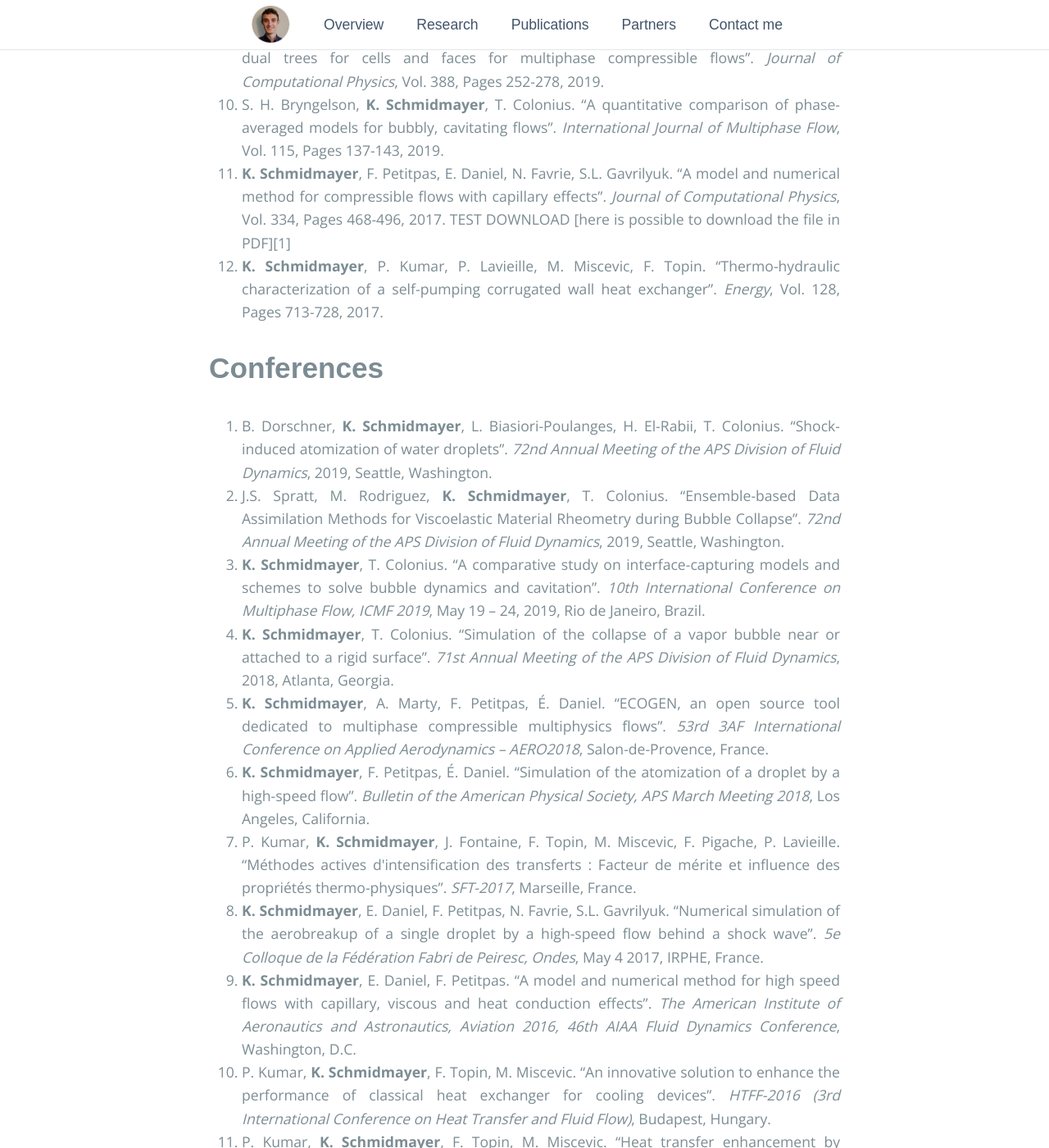
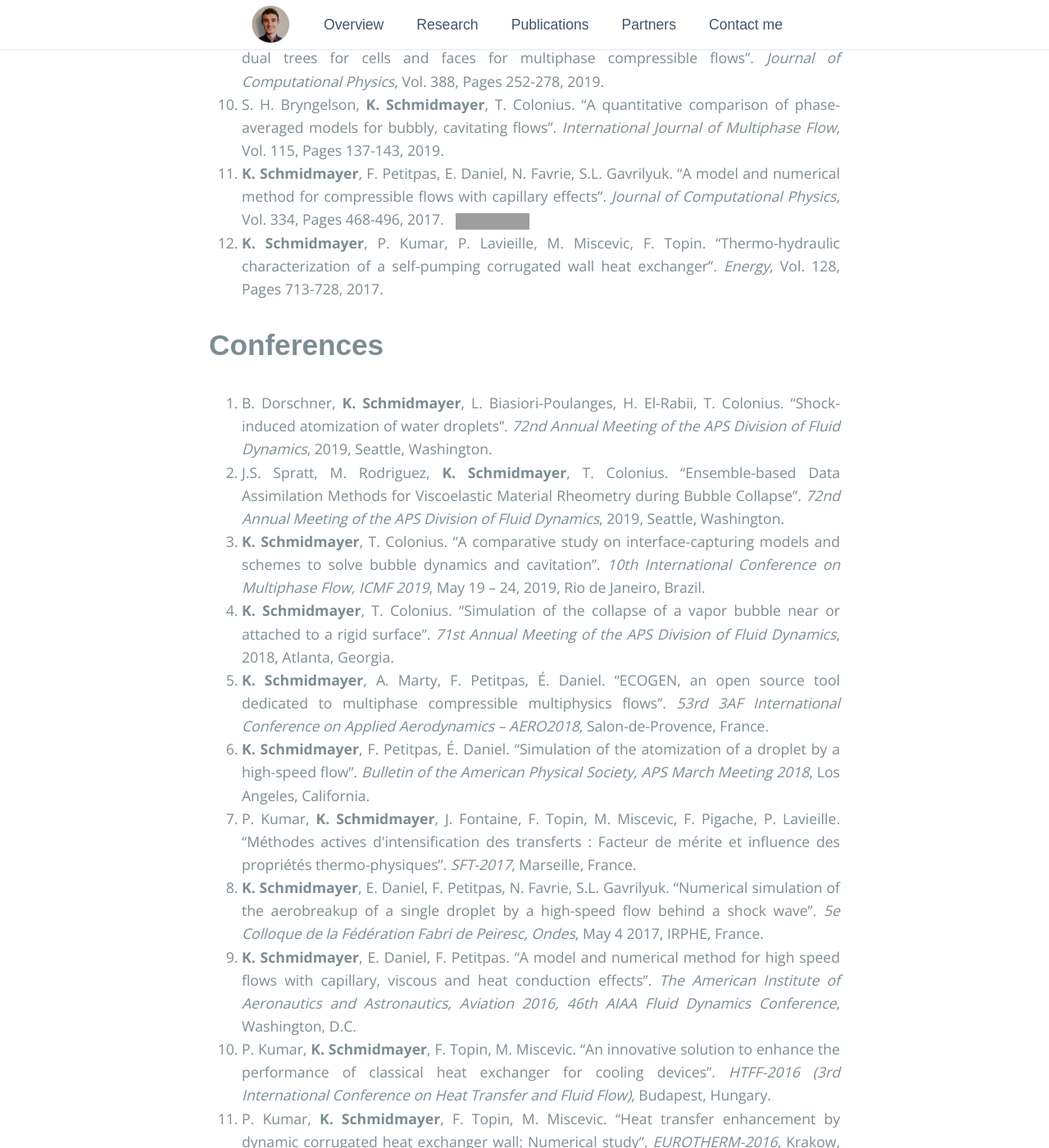
Before and after one commit to kevinschmidmayer/kevinschmidmayer.github.io, a Jekyll site: the page built from _pages/publications.md, in a window 1280 px wide and 1400 px high, scrolled down 1036 px. Shown: the whole window at 82% size. Built offline with Jekyll 4.4.1, drawn with Linux system fonts in a browser that asks for light colours; some web fonts are replaced; grey boxes are pictures that could not be loaded.

Commit message:
Working test for downloads

```diff
--- a/_pages/publications.md
+++ b/_pages/publications.md
@@ -23,12 +23,10 @@ permalink: /publications/
 		<li> <span style="font-weight:bold">K. Schmidmayer</span>, P. Kumar, P. Lavieille, M. Miscevic, F. Topin. “Heat transfer intensification in an actuated heat exchanger submitted to an imposed pressure drop”. <em>PloS one</em>, Vol. 14 (7), Pages e0219441, 2019. </li>
 		<li> <span style="font-weight:bold">K. Schmidmayer</span>, F. Petitpas, E. Daniel. “Adaptive Mesh Refinement algorithm based on dual trees for cells and faces for multiphase compressible flows”. <em>Journal of Computational Physics</em>, Vol. 388, Pages 252-278, 2019. </li>
 		<li> S. H. Bryngelson, <span style="font-weight:bold">K. Schmidmayer</span>, T. Colonius. “A quantitative comparison of phase-averaged models for bubbly, cavitating flows”. <em>International Journal of Multiphase Flow</em>, Vol. 115, Pages 137-143, 2019. </li>
-		<li> <span style="font-weight:bold">K. Schmidmayer</span>, F. Petitpas, E. Daniel, N. Favrie, S.L. Gavrilyuk. “A model and numerical method for compressible flows with capillary effects”. <em>Journal of Computational Physics</em>, Vol. 334, Pages 468-496, 2017. TEST DOWNLOAD [here is possible to download the file in PDF][1] </li>
+		<li> <span style="font-weight:bold">K. Schmidmayer</span>, F. Petitpas, E. Daniel, N. Favrie, S.L. Gavrilyuk. “A model and numerical method for compressible flows with capillary effects”. <em>Journal of Computational Physics</em>, Vol. 334, Pages 468-496, 2017. <a class="badge" href="{{ site.url }}/assets/pdf/test.pdf" target="_blank" ><img src="https://img.shields.io/badge/PDF-JCP--2017--334-blue" alt="pdf"/></a> </li>
 		<li> <span style="font-weight:bold">K. Schmidmayer</span>, P. Kumar, P. Lavieille, M. Miscevic, F. Topin. “Thermo-hydraulic characterization of a self-pumping corrugated wall heat exchanger”. <em>Energy</em>, Vol. 128, Pages 713-728, 2017. </li>
 	</ol>
 </article>
-
-[1]:{{ site.url }}/download/test.pdf
 
 <article>
 	<h2> Conferences </h2>
--- a/_sass/_layout.scss
+++ b/_sass/_layout.scss
@@ -312,3 +312,19 @@ font-style: italic;
   }
   /*justify-content: space-between;*/
 }
+
+a.badge{
+  margin: auto;
+  text-decoration: none;
+  img{
+  vertical-align: middle;
+  width:auto;
+  height:auto;
+  padding:0;
+  margin:auto;
+  margin-left: 10px;
+  margin-right: 10px;
+  text-decoration: none;
+  align-items: center;
+  }
+}
```
Also changed, not shown: 2 other files.
